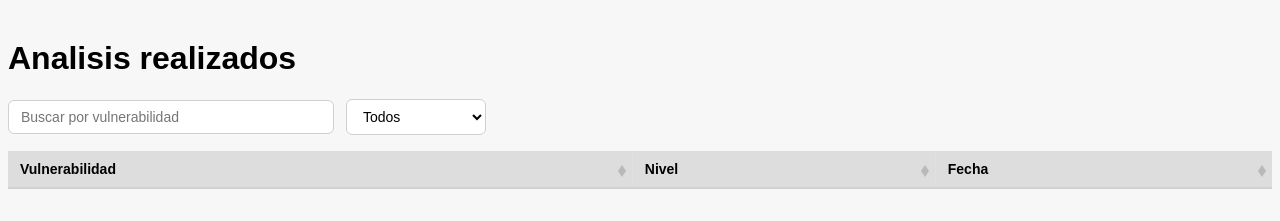
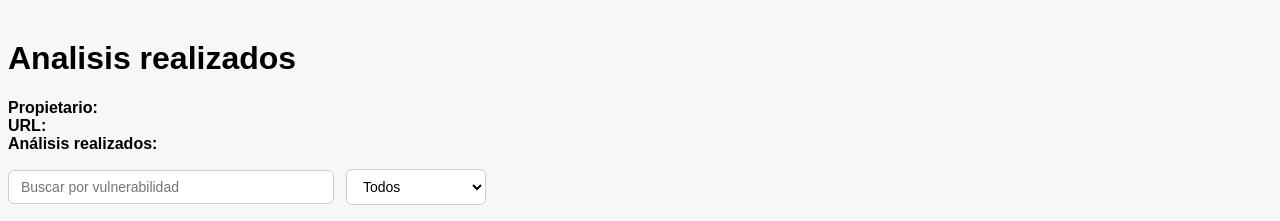
Before and after one commit to juanthove/SIMSW, a Flask app: template templates/analysis-list.html in a window 1280 px wide. Shown: the part 53-274 px from the top of the page. Run offline with Flask 3, Linux system fonts and the light colour scheme; the template is opened without the code that fills it, so the values that code supplies are empty.

Commit message:
Agrego info del sitio a site-list

```diff
--- a/static/css/analysis.css
+++ b/static/css/analysis.css
@@ -139,3 +139,8 @@
 td[data-vuln="Baja"] {
   color: #27ae60;
 }
+
+/*analysis-list*/
+.infoSitioGrid{
+  margin-bottom: 1em;
+}
--- a/static/js/analysis-list.js
+++ b/static/js/analysis-list.js
@@ -2,7 +2,9 @@
 const listaAnalisis = [
   {
     siteId: "1",
-    sitio: "https://example.com",
+    nombre: "Example",
+    url: "https://example.com",
+    propietario: "Pedro",
     analisis: [
       {
         id: "1",
@@ -20,7 +22,9 @@
   },
   {
     siteId: "2",
-    sitio: "https://midominio.com",
+    nombre: "MiDominio",
+    url: "https://midominio.com",
+    propietario: "Juan",
     analisis: [
       {
         id: "2",
@@ -38,7 +42,9 @@
   },
   {
     siteId: "3",
-    sitio: "https://tiendaonline.net",
+    nombre: "TiendaOnline",
+    url: "https://tiendaonline.net",
+    propietario: "Shop SA",
     analisis: [
       {
         id: "4",
@@ -62,8 +68,11 @@
 let listaFiltrada = sitioSeleccionado ? sitioSeleccionado.analisis : [];
 
 
-
-
+//Colocar info del sitio
+document.getElementById("nombreSitio").textContent = sitioSeleccionado.nombre;
+document.getElementById("propietarioSitio").textContent = sitioSeleccionado.propietario;
+document.getElementById("urlSitio").textContent = sitioSeleccionado.url;
+document.getElementById("cantidadAnalisis").textContent = listaFiltrada.length;
 
 
 //Orden para mostrar las vulnerabilidades por nivel
--- a/templates/analysis-list.html
+++ b/templates/analysis-list.html
@@ -17,6 +17,16 @@
     <h1>Analisis realizados</h1>
 
     <section class="contenedorAnalysis">
+
+        <div class="infoSitio">
+            <h2 id="nombreSitio"></h2>
+
+            <div class="infoSitioGrid">
+                <div><strong>Propietario:</strong> <span id="propietarioSitio"></span></div>
+                <div><strong>URL:</strong> <span id="urlSitio"></span></div>
+                <div><strong>Análisis realizados:</strong> <span id="cantidadAnalisis"></span></div>
+            </div>
+        </div>
 
         <div class="analysisToolbar">
             <input
--- a/templates/site-list.html
+++ b/templates/site-list.html
@@ -22,6 +22,7 @@
         <tr>
           <th class="sortable" data-column="nombre">Sitio</th>
           <th class="sortable" data-column="url">URL</th>
+          <th class="sortable" data-column="cantAnalisis">Cantidad de Analisis</th>
           <th class="sortable" data-column="ultimoAnalisis">Último análisis</th>
         </tr>
       </thead>
```
Also changed, not shown: js/script.js (deleted, +0 -65 lines), static/js/site-list.js (+8 -4 lines), css/styles.css (deleted). Lines whose indentation alone changed are shown as unchanged.
